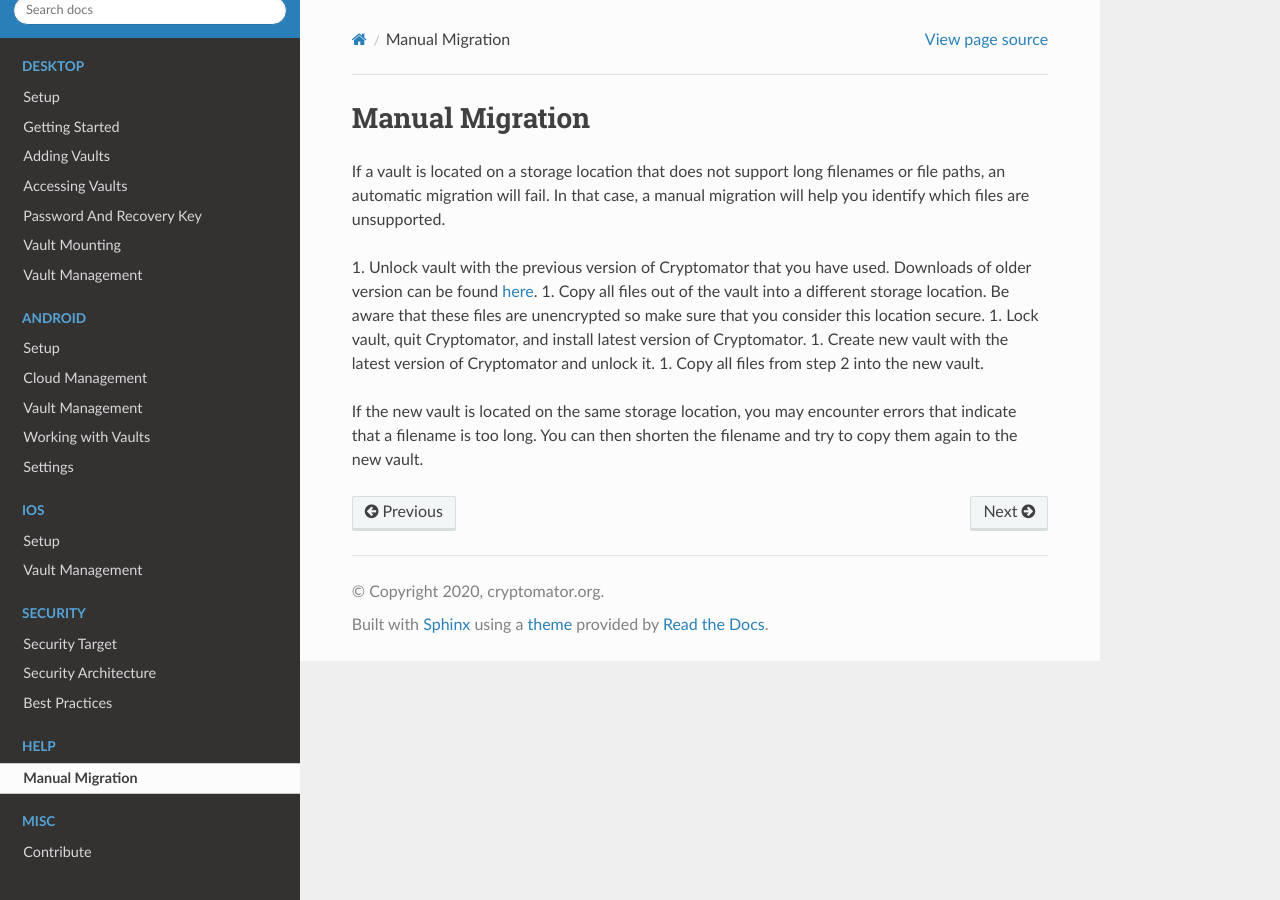
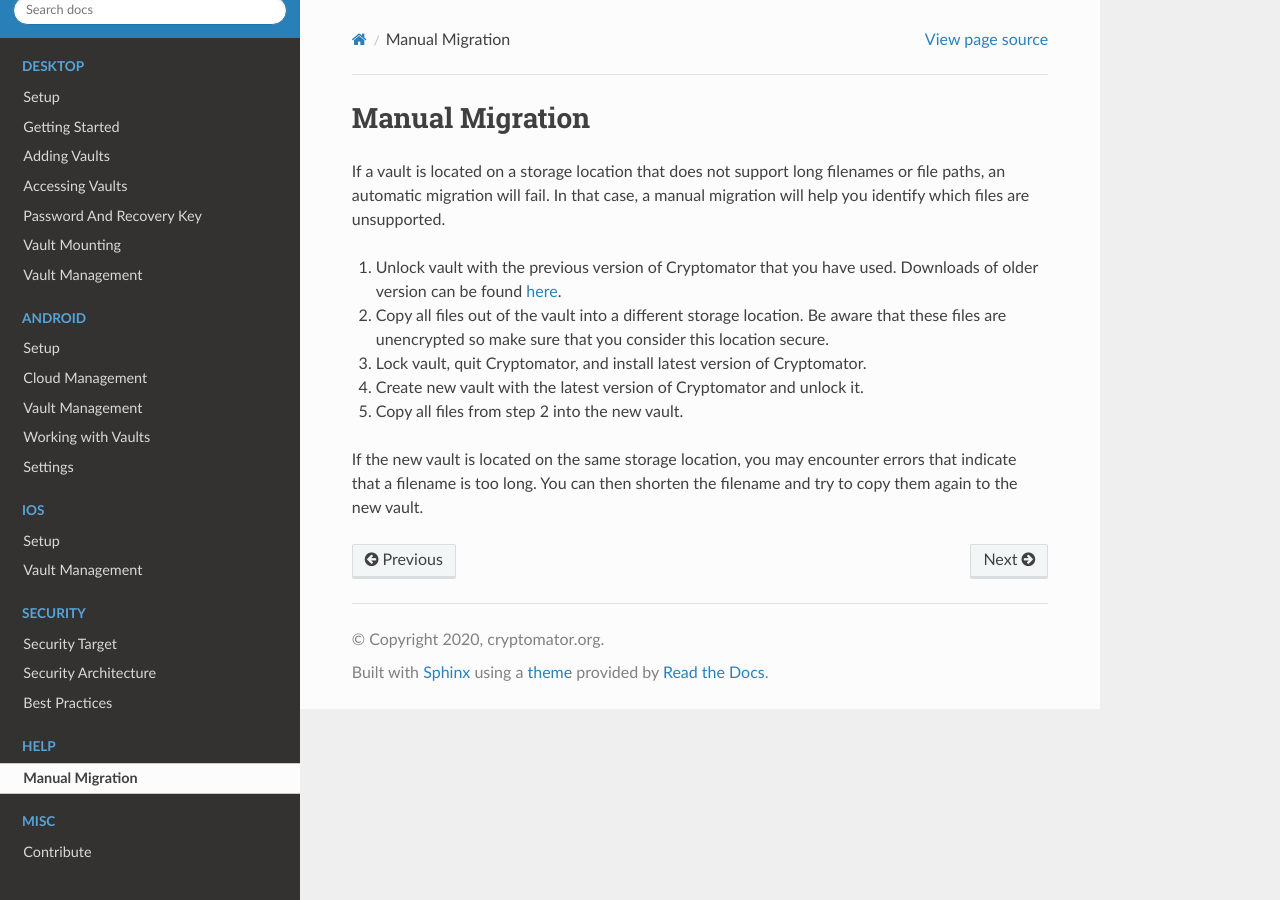
Before and after one commit to cryptomator/docs, a Sphinx documentation site: the page built from source/help/manual-migration.rst, in a window 1280 px wide. Built offline with Sphinx 7.4.7 and the Read the Docs theme 2.0.0, drawn with Linux system fonts in a browser that asks for light colours.

Commit message:
fixed numbered lists

```diff
--- a/source/desktop/vault-management.rst
+++ b/source/desktop/vault-management.rst
@@ -44,8 +44,8 @@
 The options are divided in three categories:
 
 1. General - Options not fitting into another category
-1. Mounting - All options about where and how you can access your unlocked vault
-1. Password - Options and actions regarding your vault password and the recovery key
+2. Mounting - All options about where and how you can access your unlocked vault
+3. Password - Options and actions regarding your vault password and the recovery key
 
 In the ``General`` tab you can select if the vault is unlocked as soon as Cryptomator starts.
 
--- a/source/help/manual-migration.rst
+++ b/source/help/manual-migration.rst
@@ -4,9 +4,9 @@
 If a vault is located on a storage location that does not support long filenames or file paths, an automatic migration will fail. In that case, a manual migration will help you identify which files are unsupported.
 
 1. Unlock vault with the previous version of Cryptomator that you have used. Downloads of older version can be found `here <https://github.com/cryptomator/cryptomator/releases/>`_.
-1. Copy all files out of the vault into a different storage location. Be aware that these files are unencrypted so make sure that you consider this location secure.
-1. Lock vault, quit Cryptomator, and install latest version of Cryptomator.
-1. Create new vault with the latest version of Cryptomator and unlock it.
-1. Copy all files from step 2 into the new vault.
+2. Copy all files out of the vault into a different storage location. Be aware that these files are unencrypted so make sure that you consider this location secure.
+3. Lock vault, quit Cryptomator, and install latest version of Cryptomator.
+4. Create new vault with the latest version of Cryptomator and unlock it.
+5. Copy all files from step 2 into the new vault.
 
 If the new vault is located on the same storage location, you may encounter errors that indicate that a filename is too long. You can then shorten the filename and try to copy them again to the new vault.
```
